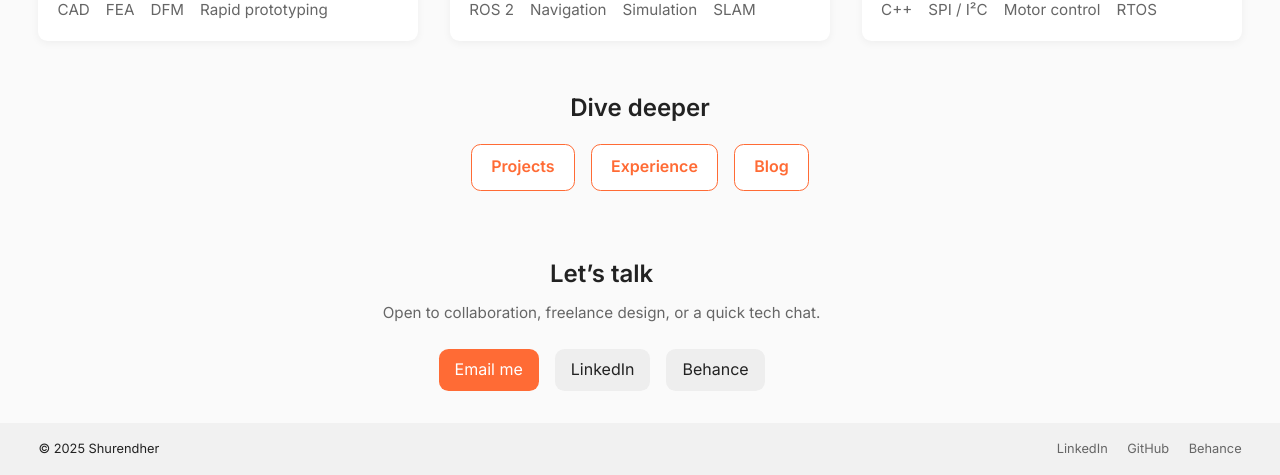
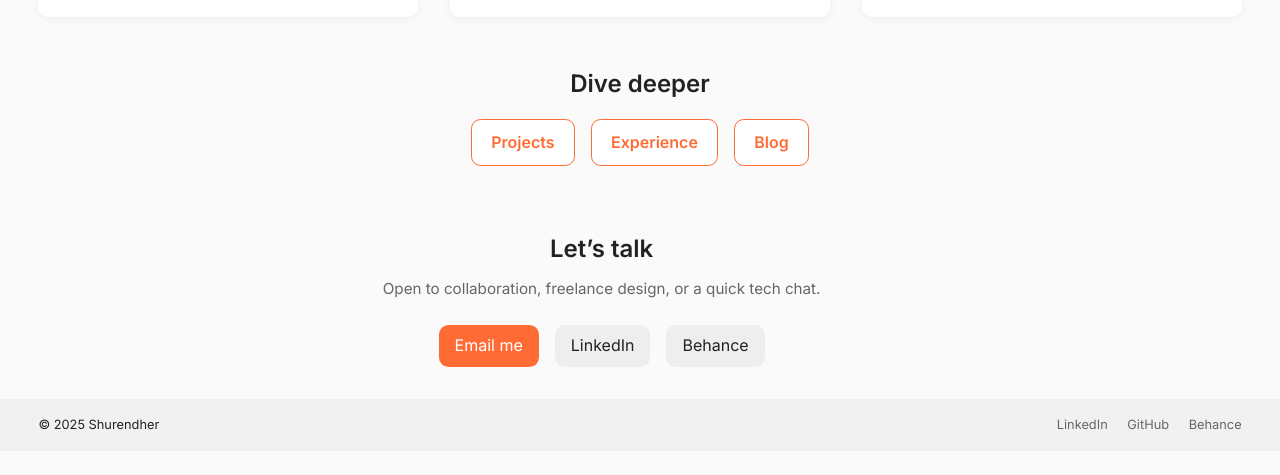
Before and after one commit to Shurendher/shurendher.github.io, a plain HTML site: page index.html in a window 1280 px wide. Shown: the part 615-1090 px from the top of the page. After the commit the page ends 1066 px from the top, so only its background shows below. Drawn offline with Linux system fonts and the light colour scheme.

Commit message:
Update index.html

```diff
--- a/index.html
+++ b/index.html
@@ -53,28 +53,20 @@
     <!-- Mechanical -->
     <a class="skill-card" href="mechanical.html">
       <h3>Mechanical Design</h3>
-          <ul class="skill-list">
-            <li>CAD</li><li>FEA</li><li>DFM</li><li>Rapid prototyping</li>
-          </ul>
     </a>
 
     <!-- Robotics -->
     <a class="skill-card" href="robotics.html">
       <h3>Robotics</h3>
-          <ul class="skill-list">
-            <li>ROS 2</li><li>Navigation</li><li>Simulation</li><li>SLAM</li>
-          </ul>
     </a>
 
     <!-- Embedded -->
     <a class="skill-card" href="embedded.html">
       <h3>Embedded / Mechatronics</h3>
-          <ul class="skill-list">
-            <li>C++</li><li>SPI / I²C</li><li>Motor control</li><li>RTOS</li>
-          </ul>
     </a>
   </div>
 </section>
+
 
     <!-- ===== CTA ===== -->
     <section class="cta container">
```
Lines whose indentation alone changed are shown as unchanged.
